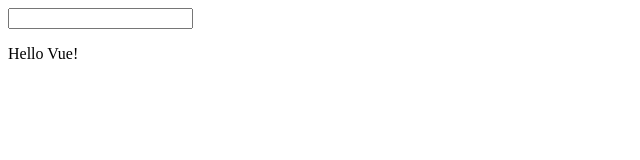
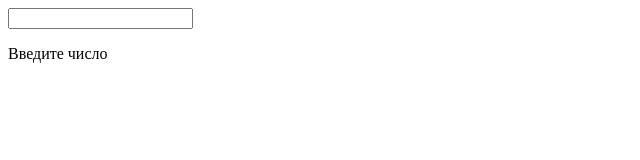
Before and after one commit to vosandr/is3digits, a plain HTML site: page index.html in a window 1280 px wide. Shown: the full height of the page, 0-640 px from the left. Drawn offline with nearby package versions, Linux system fonts and the light colour scheme.

Commit message:
Update index.html

```diff
--- a/index.html
+++ b/index.html
@@ -14,7 +14,7 @@
     var app = new Vue({
         el: '#app',
         data: {
-            message: 'Hello Vue!'
+            message: 'Введите число'
         },
         methods: {
             setMessage: function(event){
```
